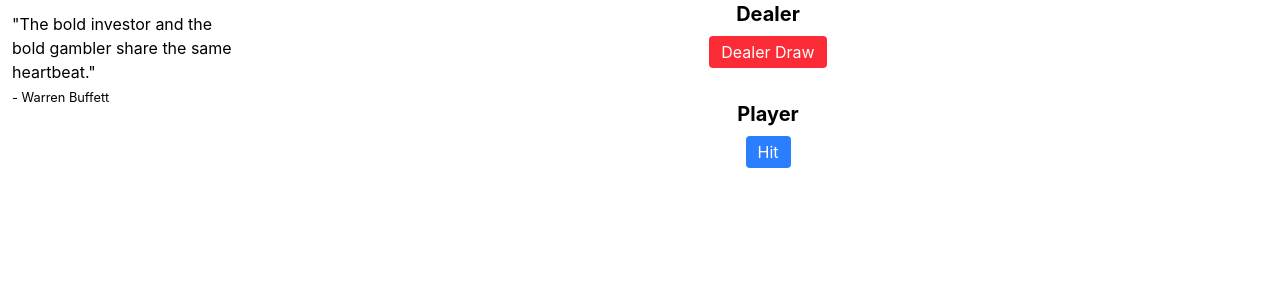
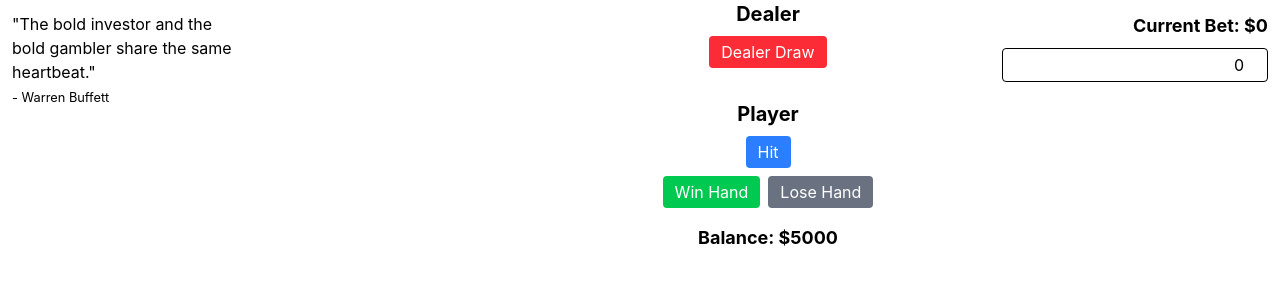
Before and after one commit to rdlaidlaw/BlackJack, a React (Vite) app in the folder blackjack/: page /game in a window 1280 px wide. Shown: the top 300 px of the page. Built offline with nearby package versions, Linux system fonts and the light colour scheme.

Commit message:
Add balance, manaul win/lose buttons for balance, and a lock-out when balance <= 0

```diff
--- a/blackjack/src/Game.tsx
+++ b/blackjack/src/Game.tsx
@@ -9,18 +9,36 @@ interface GameProps {
 
 export default function Game({ deck }: GameProps) {
     if (!deck) {
-        deck = new Deck()
+        deck = new Deck();
         deck.createNewDeck();
     }
+
     const [playerCards, setPlayerCards] = useState<CardType[]>([]);
     const [dealerCards, setDealerCards] = useState<CardType[]>([]);
+    const [balance, setBalance] = useState<number>(5000);
+    const [bet, setBet] = useState<number>(0);
 
     function playerHit() {
+        if (balance <= 0) return;
         setPlayerCards(prev => [...prev, deck!.draw()]);
     }
 
     function dealerHit() {
+        if (balance <= 0) return;
         setDealerCards(prev => [...prev, deck!.draw()]);
+    }
+
+    function resolveHand(playerWins: boolean) {
+        if (playerWins) {
+            setBalance(prev => prev + bet);
+            alert(`You won $${bet}!`);
+        } else {
+            setBalance(prev => Math.max(prev - bet, 0));
+            alert(`You lost $${bet}.`);
+        }
+        setPlayerCards([]);
+        setDealerCards([]);
+        setBet(0);
     }
 
     return (
@@ -30,12 +48,27 @@ export default function Game({ deck }: GameProps) {
             </div>
 
             <div className="flex flex-col gap-8 flex-1">
+
+                <div className="absolute top-3 right-3 flex flex-col items-end gap-2">
+                    <p className="text-lg font-bold">Current Bet: ${bet}</p>
+                    {balance > 0 && (
+                        <input
+                            type="number"
+                            value={bet}
+                            onChange={e => setBet(Number(e.target.value))}
+                            placeholder="Enter bet"
+                            className="border rounded px-2 py-1 text-right"
+                        />
+                    )}
+                </div>
+
                 <div className="flex flex-col items-center">
                     <h2 className="text-xl font-bold">Dealer</h2>
                     <Hand cards={dealerCards} />
                     <button
                         onClick={dealerHit}
                         className="bg-red-500 text-white px-3 py-1 rounded mt-2"
+                        disabled={balance <= 0}
                     >
                         Dealer Draw
                     </button>
@@ -47,11 +80,37 @@ export default function Game({ deck }: GameProps) {
                     <button
                         onClick={playerHit}
                         className="bg-blue-500 text-white px-3 py-1 rounded mt-2"
+                        disabled={balance <= 0}
                     >
                         Hit
                     </button>
+
+                    <div className="flex gap-2 mt-2">
+                        <button
+                            onClick={() => resolveHand(true)}
+                            className="bg-green-500 text-white px-3 py-1 rounded"
+                            disabled={balance <= 0}
+                        >
+                            Win Hand
+                        </button>
+                        <button
+                            onClick={() => resolveHand(false)}
+                            className="bg-gray-500 text-white px-3 py-1 rounded"
+                            disabled={balance <= 0}
+                        >
+                            Lose Hand
+                        </button>
+                    </div>
+
+                    <div className="mt-4">
+                        {balance > 0 ? (
+                            <p className="text-lg font-bold">Balance: ${balance}</p>
+                        ) : (
+                            <p className="text-red-600 font-bold">Game Over! You are a loser. Get out of my casino before I call the cops!</p>
+                        )}
+                    </div>
                 </div>
             </div>
         </div>
-    )
+    );
 }
```
